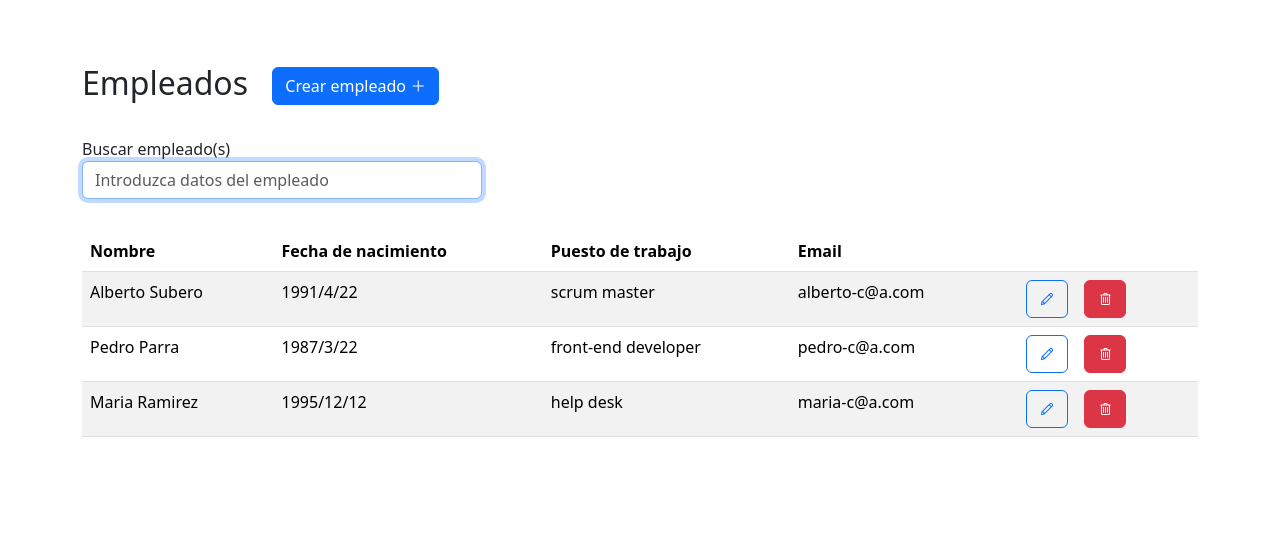
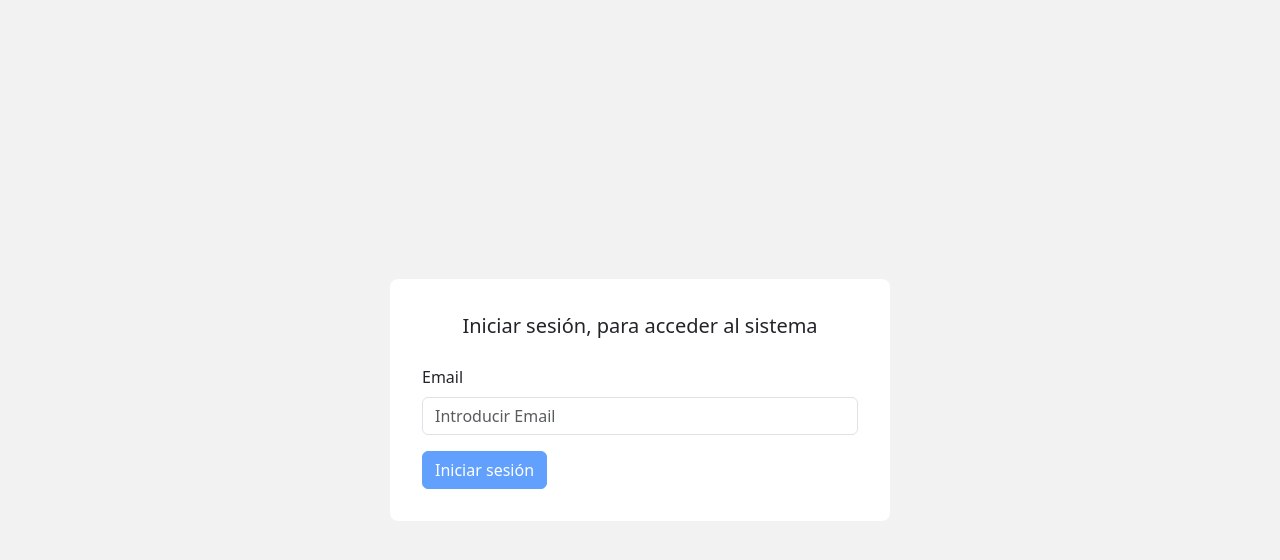
Before and after one commit to albertosubero/unow-test, an Angular app: page / in a window 1280 px wide. Shown: the top 560 px of the page. Built offline with nearby package versions, Linux system fonts and the light colour scheme; no server answers.

Commit message:
UNOW-12: add login view

```diff
--- a/src/app/app.routes.ts
+++ b/src/app/app.routes.ts
@@ -1,9 +1,14 @@
 import { Routes } from '@angular/router';
 import { EmployeesListComponent } from './core/modules/dashboard/employees-list/employees-list.component';
+import { LoginComponent } from './core/modules/auth/login/login.component';
 
 export const routes: Routes = [
   {
     path: '',
+    component: LoginComponent
+  },
+  {
+    path: 'employees',
     component: EmployeesListComponent
   }
 ];
--- /dev/null
+++ b/src/app/core/modules/auth/login/login.component.html
@@ -0,0 +1,23 @@
+<div class="section">
+  <div class="container">
+    <div
+      class="d-flex justify-content-center align-items-center"
+      style="height: calc(100vh - 8rem);"
+    >
+      <div class="login-form">
+        <form [formGroup]="loginForm" (ngSubmit)="login()">
+          <p class="login-text fs-5 mb-4 text-center">Iniciar sesión, para acceder al sistema</p>
+          <!-- email input -->
+          <div class="mb-3 position-relative">
+            <label for="emailInput" class="form-label">Email</label>
+            <input type="email" class="form-control" id="emailInput" formControlName="email" placeholder="Introducir Email">
+          </div>
+          <!-- email input end's -->
+          <button type="submit" class="btn btn-primary d-block" [disabled]="loginForm.invalid">
+            Iniciar sesión
+          </button>
+        </form>
+      </div>
+    </div>
+  </div>
+</div>
--- /dev/null
+++ b/src/app/core/modules/auth/login/login.component.scss
@@ -0,0 +1,7 @@
+.login-form {
+  max-width: 500px;
+  width: 100%;
+  padding: 2rem;
+  border-radius: .5rem;
+  background: white;
+}
--- /dev/null
+++ b/src/app/core/modules/auth/login/login.component.ts
@@ -0,0 +1,41 @@
+import { Component } from '@angular/core';
+import { FormControl, FormGroup, FormsModule, ReactiveFormsModule, Validators } from '@angular/forms';
+import { Router } from '@angular/router';
+import { employeesListDummyData } from '../../../../shared/dummyData/employees';
+import { IEmployees } from '../../../../shared/interfaces/employees.interface';
+
+@Component({
+  selector: 'app-login',
+  standalone: true,
+  imports: [FormsModule, ReactiveFormsModule],
+  templateUrl: './login.component.html',
+  styleUrl: './login.component.scss'
+})
+export class LoginComponent {
+  loginForm = new FormGroup({
+    email: new FormControl('', Validators.required)
+  });
+
+  constructor(private router: Router) {}
+
+  login() {
+    if (this.loginForm.valid) {
+      const employee = this.emailValidation(this.loginForm.value.email!)
+      if (employee.length) {
+        this.saveLoggedUserData(employee[0])
+        this.router.navigateByUrl('/employees');
+      }
+    }
+  }
+  // Check if email is register
+  emailValidation(email: string) {
+    return employeesListDummyData.filter(it => {
+      return it['email'].toLocaleLowerCase().includes(email.toLocaleLowerCase());
+    });
+  }
+
+  saveLoggedUserData(employee: IEmployees) {
+    localStorage.setItem('userRole', employee.role)
+    localStorage.setItem('userEmail', employee.email)
+  }
+}
--- a/src/styles.scss
+++ b/src/styles.scss
@@ -4,4 +4,5 @@
 @import 'bootstrap/scss/bootstrap';
 body {
   padding: 4rem 0;
+  background-color: #f2f2f2 !important;
 }
```
Also changed, not shown: 1 other file (tests, documents, lock files or other folders).
